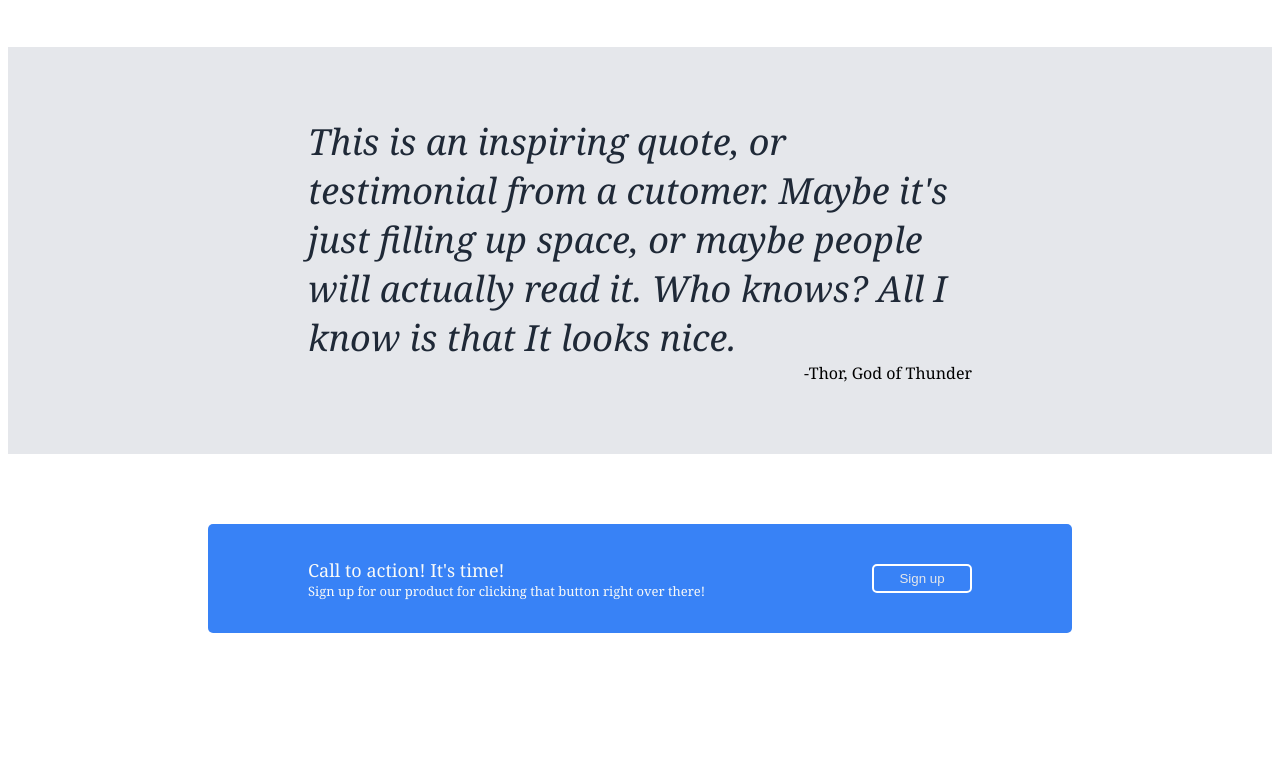
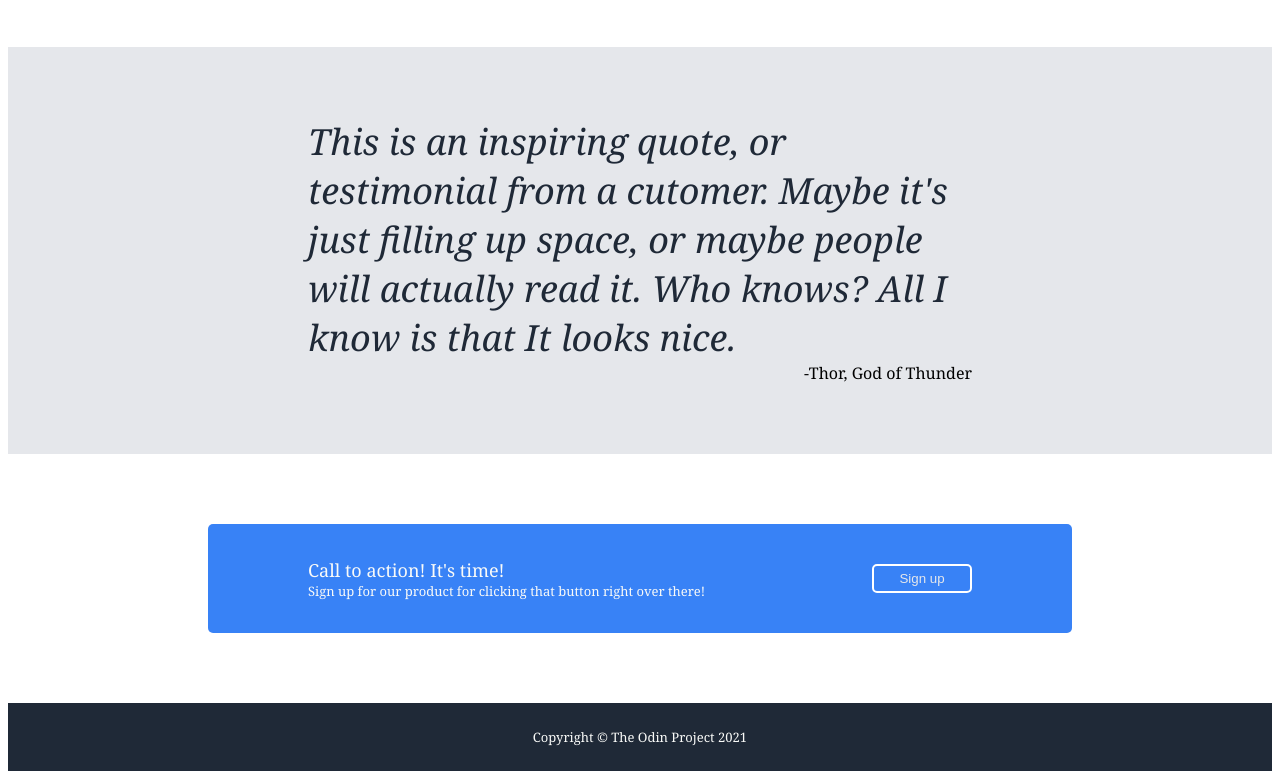
Before and after one commit to patriciavnencakova/landing-page, a plain HTML site: page index.html in a window 1280 px wide. Shown: the part 802-1573 px from the top of the page. Before the commit the page ends 1505 px from the top, so only its background shows below. Drawn offline with Linux system fonts and the light colour scheme.

Commit message:
Add footer

```diff
--- a/index.html
+++ b/index.html
@@ -70,7 +70,7 @@
     </div>
 
     <div class="footer">
-
+        Copyright © The Odin Project 2021
     </div>
 
 </body>
--- a/styles.css
+++ b/styles.css
@@ -179,3 +179,11 @@ button {
 .action-text {
     font-size: 13px;
 }
+
+.footer {
+    text-align: center;
+    background: #1F2937;
+    color: #F9FAF8;
+    padding: 25px;
+    font-size: 13px;
+}
```
